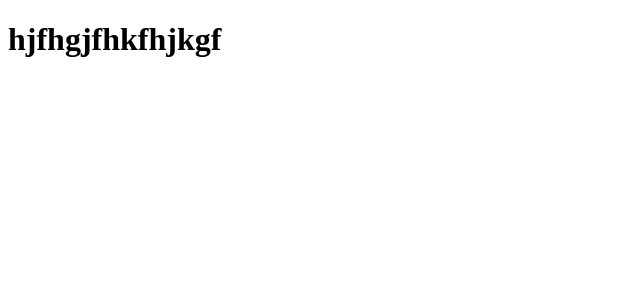
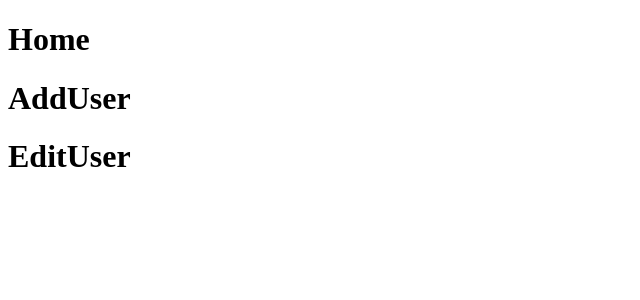
Before and after one commit to NeginSal/React-CRUD, a React (Create React App) app: page / in a window 1280 px wide. Shown: the top 300 px of the page, without its empty margins (0-640 px from the left). Built offline with nearby package versions, Linux system fonts and the light colour scheme.

Commit message:
add component

```diff
--- a/package.json
+++ b/package.json
@@ -6,10 +6,14 @@
     "@testing-library/jest-dom": "^5.16.2",
     "@testing-library/react": "^12.1.3",
     "@testing-library/user-event": "^13.5.0",
+    "bootstrap": "^5.1.3",
     "json-server": "^0.17.0",
     "react": "^17.0.2",
     "react-dom": "^17.0.2",
+    "react-router": "^6.3.0",
     "react-scripts": "5.0.0",
+    "reactstrap": "^9.0.1",
+    "uuid": "^8.3.2",
     "web-vitals": "^2.1.4"
   },
   "scripts": {
--- a/src/App.js
+++ b/src/App.js
@@ -1,9 +1,14 @@
-
+import React from 'react'
+import AddUser from './components/AddUser';
+import EditUser from './components/EditUser';
+import Home from './components/Home'
 
 function App() {
   return (
     <div className="App">
-      <h1>hjfhgjfhkfhjkgf</h1>
+      <Home/>
+      <AddUser/>
+      <EditUser/>
 
     </div>
   );
--- /dev/null
+++ b/src/components/AddUser.js
@@ -0,0 +1,9 @@
+const AddUser = () => {
+    return (
+        <div>
+            <h1>AddUser</h1>
+        </div>
+     );
+}
+
+export default AddUser;
--- /dev/null
+++ b/src/components/EditUser.js
@@ -0,0 +1,9 @@
+const EditUser = () => {
+    return (
+        <div>
+            <h1>EditUser</h1>
+        </div>
+     );
+}
+
+export default EditUser;
--- /dev/null
+++ b/src/components/Home.js
@@ -0,0 +1,9 @@
+const Home = () => {
+    return (
+        <div>
+            <h1>Home</h1>
+        </div>
+     );
+}
+
+export default Home;
```
Also changed, not shown: 1 other file (tests, documents, lock files or other folders).
